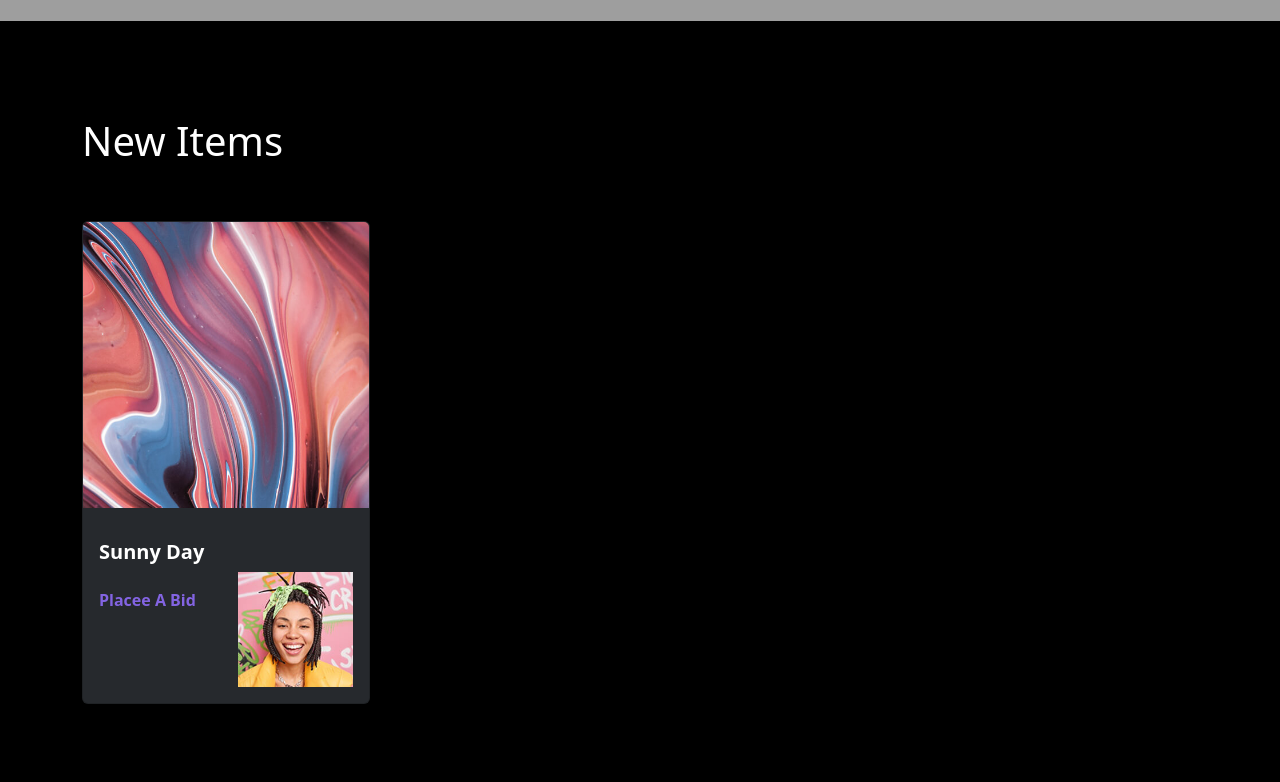
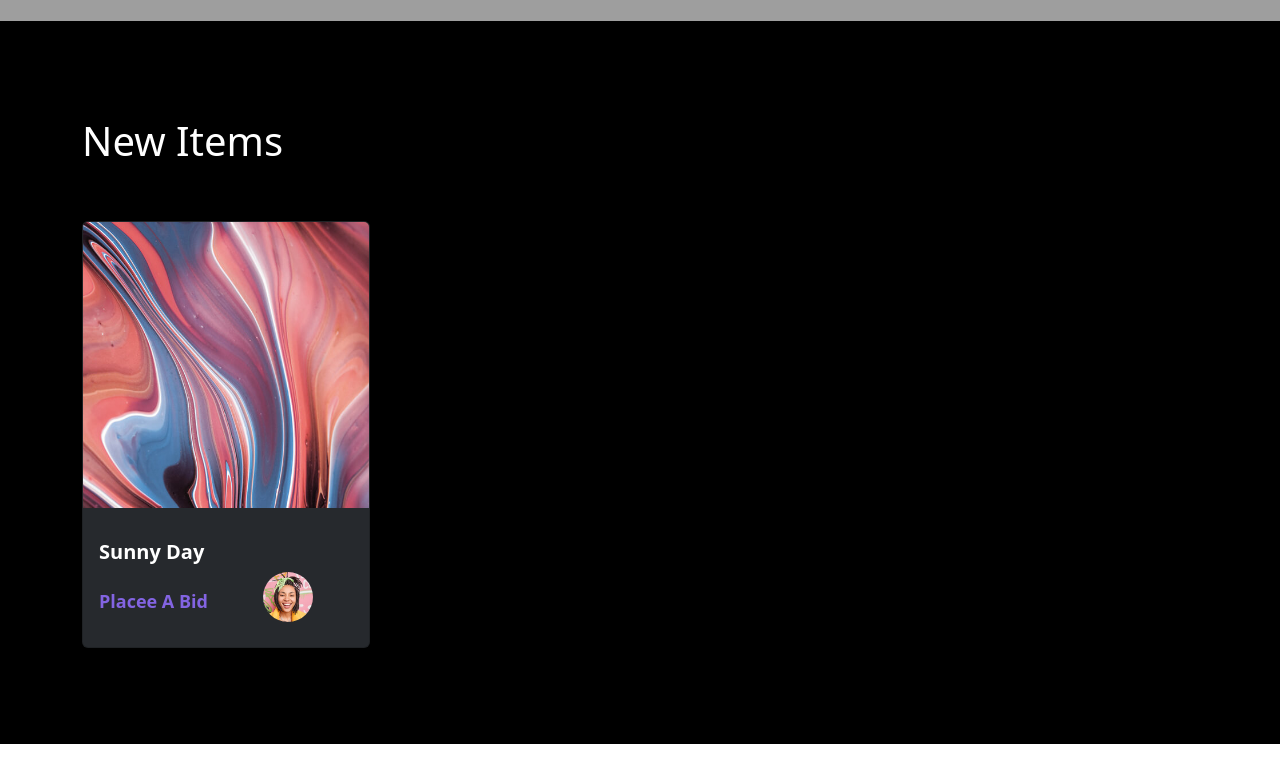
Before and after one commit to wisamosman/GIGO, a plain HTML site: page index.html in a window 1280 px wide. Shown: the part 694-1476 px from the top of the page. After the commit the page ends 1438 px from the top, so only its background shows below. Drawn offline with nearby package versions, Linux system fonts and the light colour scheme; grey boxes are pictures that could not be loaded.

Commit message:
add html10

```diff
--- a/css/stayle.css
+++ b/css/stayle.css
@@ -58,19 +58,20 @@
     font-weight: 700;
 }
 .w3{
-    font-weight: 700;
+    font-weight: 800;
     color: #8364E2;
+    font-size: 18px;
 }
 .w1{
     background-color: black;
 }
 .card{
     background-color: #26292D;
+
+box-shadow: 5px 5px 15px 5px #000000;
 }
 .w4{
     width: 50px;
     border-radius: 25px;
+    margin-left: 25px;
 }
-.w7{
-    background-color: #26292D;
-}
--- a/index.html
+++ b/index.html
@@ -96,7 +96,7 @@
                         <p class="w3 mt-3"  >Placee A Bid</p>
                     </div>
                     <div class="col-lg-6">
-                        <img class="img-fluid w9" src="IMAGE/5.jpg" alt="">
+                        <img class="img-fluid w4" src="IMAGE/5.jpg" alt="">
                     </div>
                 </div>
 
```
